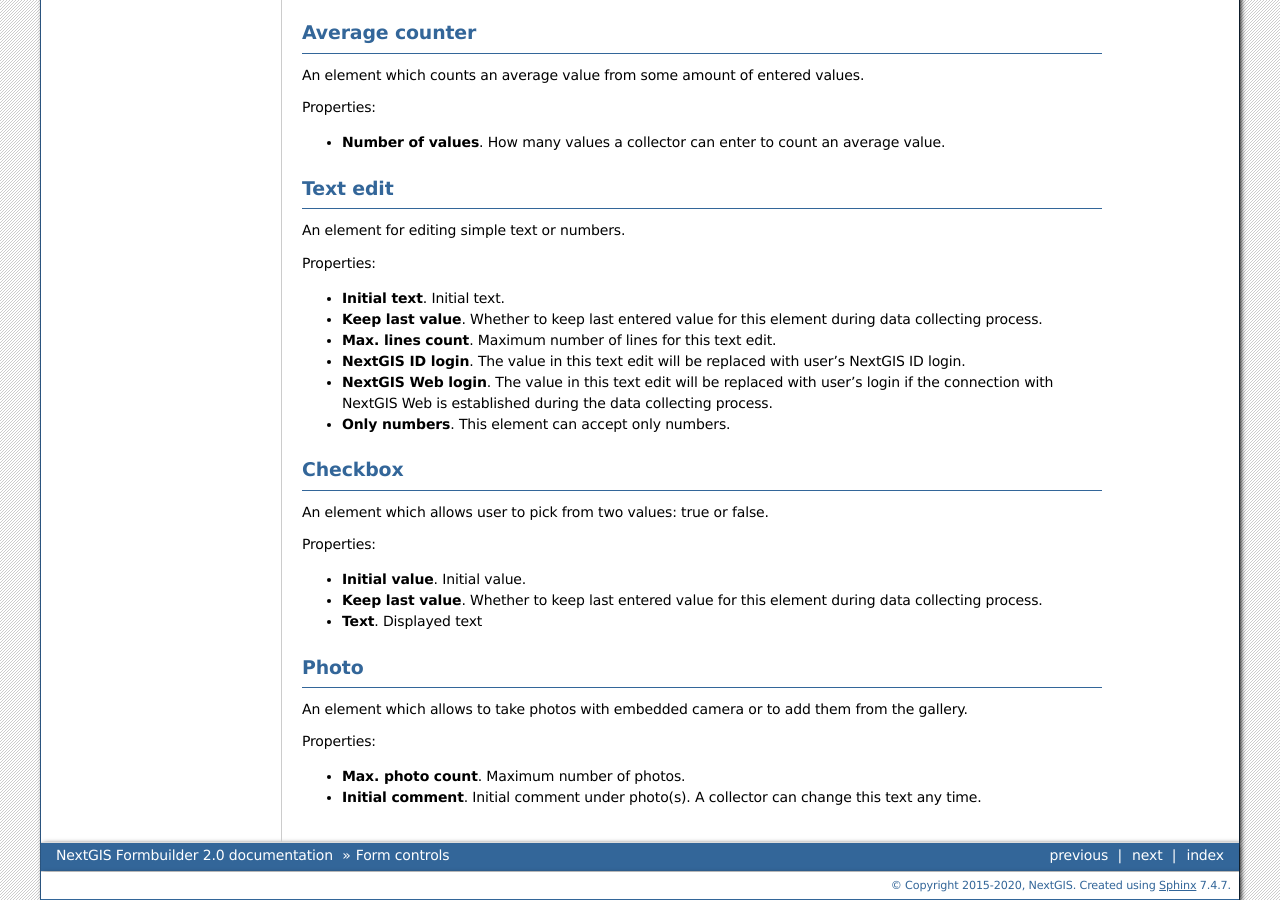
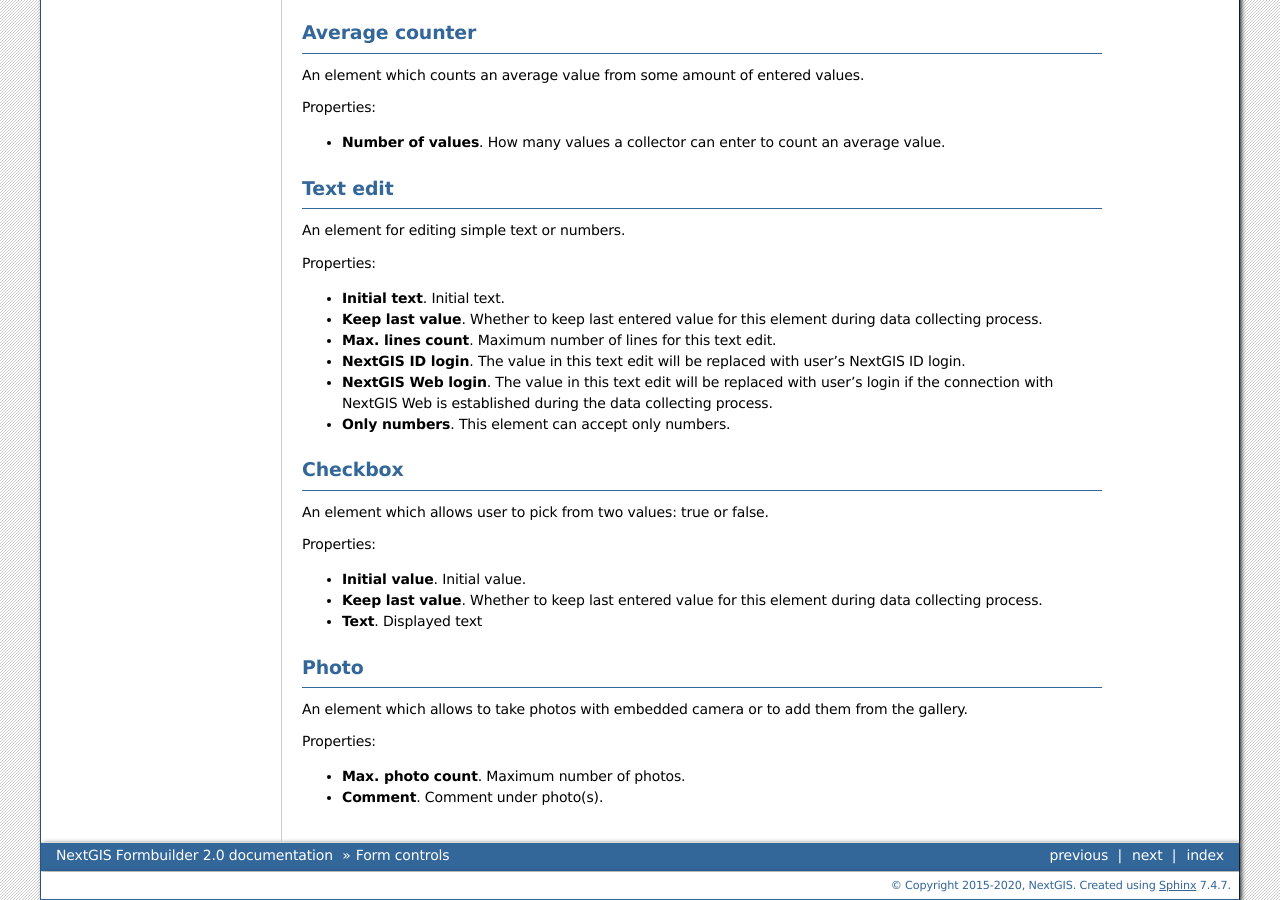
Before and after one commit to nextgis/docs_formbuilder, a Sphinx documentation site: the page built from source/controls.rst, in a window 1280 px wide and 900 px high, scrolled down 2290 px. Built offline with Sphinx 7.4.7, drawn with Linux system fonts in a browser that asks for light colours; formulas are drawn with MathJax 3.

Commit message:
Fix control descr

```diff
--- a/source/controls.rst
+++ b/source/controls.rst
@@ -162,4 +162,4 @@ An element which allows to take photos with embedded camera or to add them from
 Properties:
 
 * **Max. photo count**. Maximum number of photos.
-* **Initial comment**. Initial comment under photo(s). A collector can change this text any time.
+* **Comment**. Comment under photo(s).
```
